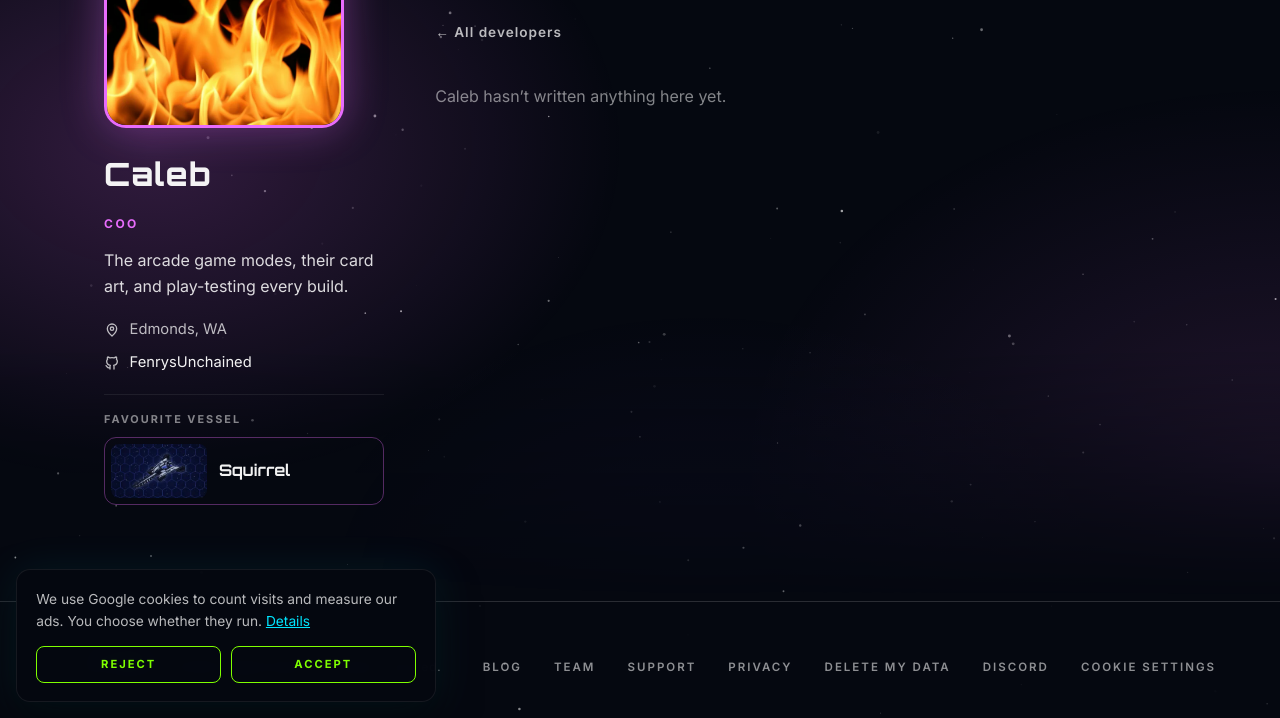
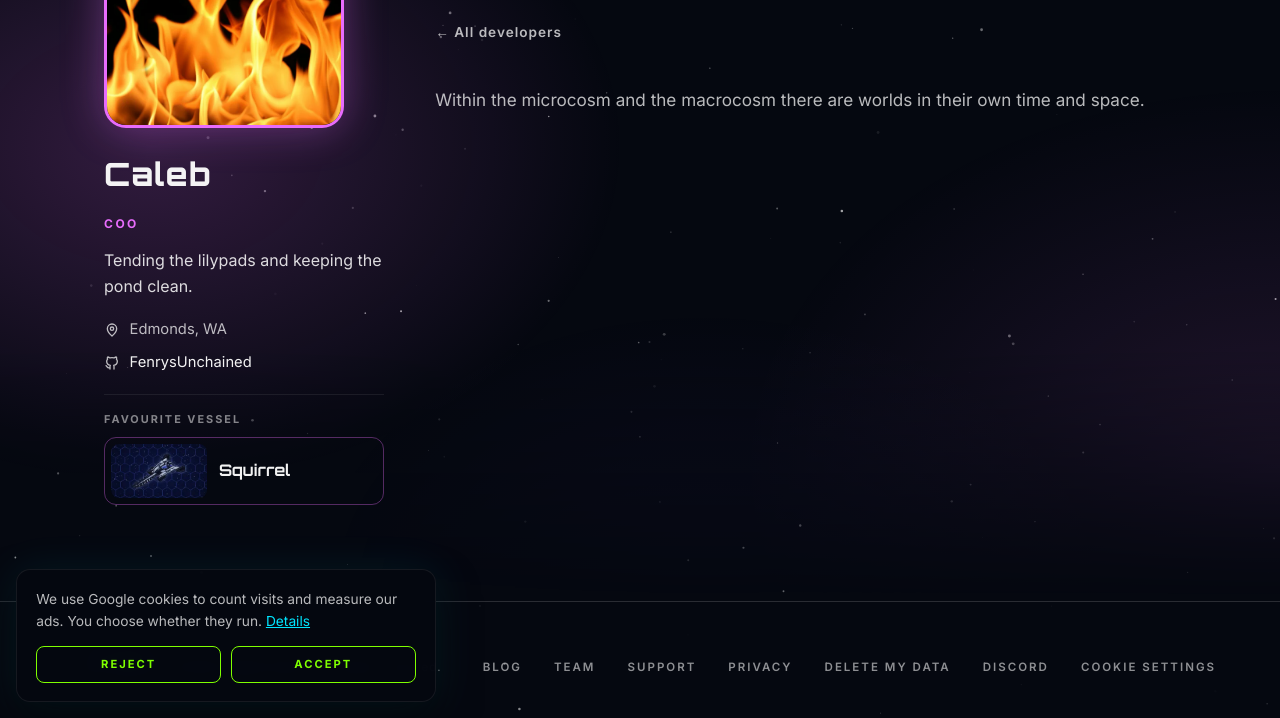
Before and after one commit to froglet-studio/Cosmic-Shore-landing-page, a Jekyll site: the page built from _team/caleb.md, in a window 1280 px wide and 1020 px high, cut to the strip 302-1020 px from the top of the window. Built offline with Jekyll 4.4.1, drawn with Linux system fonts in a browser that asks for light colours.

Commit message:
studio(caleb): update profile

```diff
--- a/_team/caleb.md
+++ b/_team/caleb.md
@@ -4,7 +4,7 @@ name: Caleb
 github: FenrysUnchained
 order: 2
 title: COO
-bio: The arcade game modes, their card art, and play-testing every build.
+bio: Tending the lilypads and keeping the pond clean.
 location: Edmonds, WA
 accent: magenta
 photo: /assets/team/caleb/photo-mvl8qct9.webp
@@ -13,3 +13,4 @@ favourite_vessel: Squirrel
 links: []
 pins: []
 ---
+Within the microcosm and the macrocosm there are worlds in their own time and space.
```
